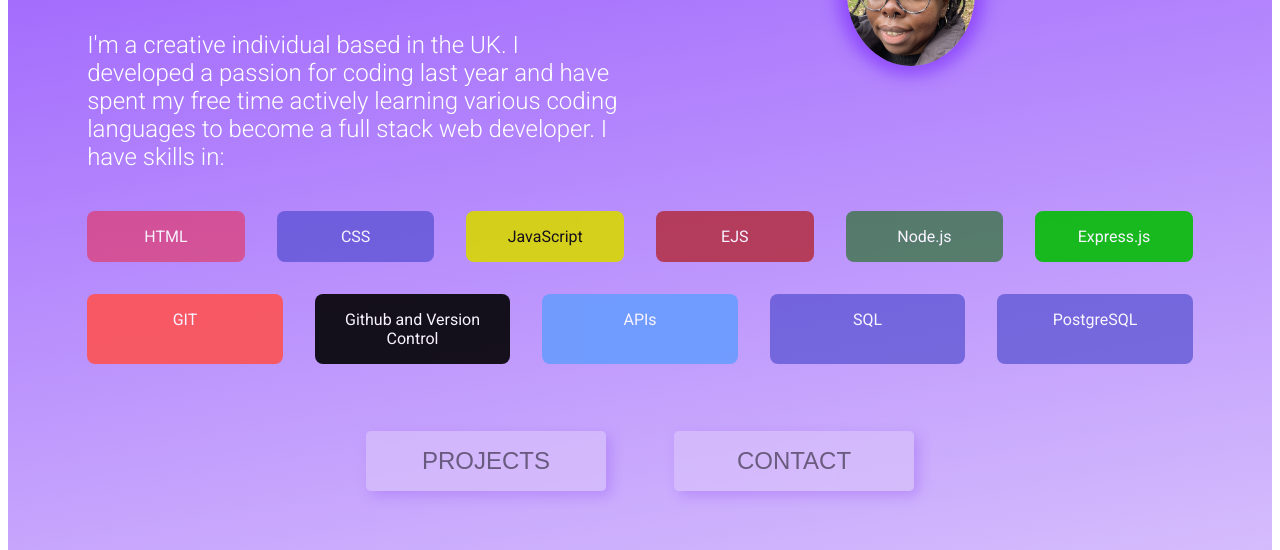
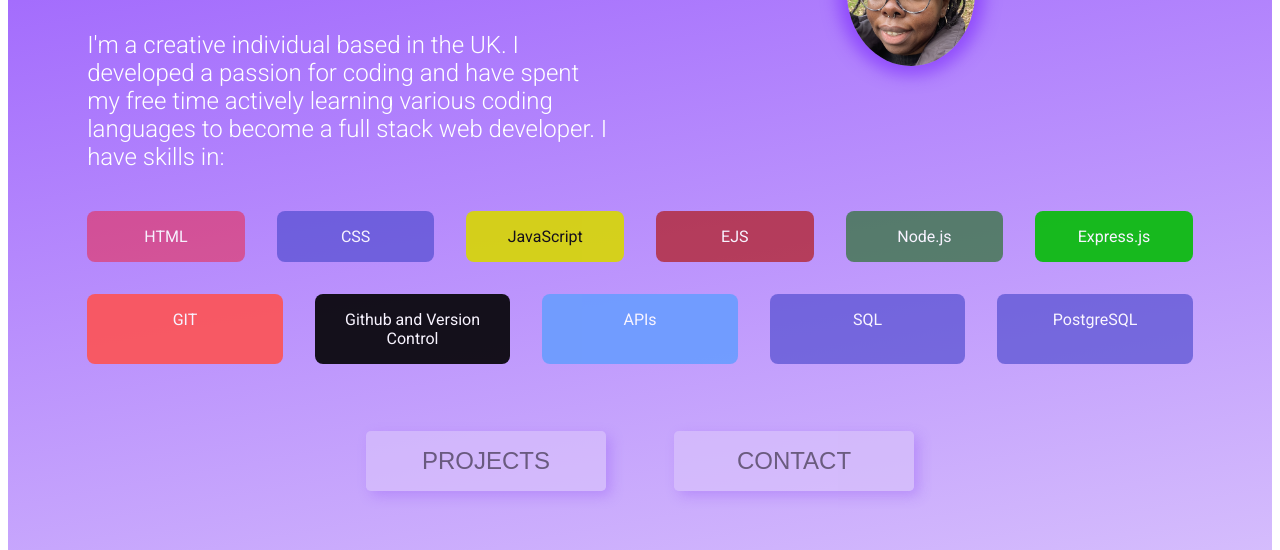
Before and after one commit to mapopo2/portfolio, a plain HTML site: page index.html in a window 1280 px wide. Shown: the part 250-800 px from the top of the page. Drawn offline with Linux system fonts and the light colour scheme.

Commit message:
edited bio

```diff
--- a/index.html
+++ b/index.html
@@ -41,7 +41,7 @@
 
                       <p class="heading-text hide">
                           I'm a creative individual based in the UK. I developed a passion for coding
-                           last year and have spent my free time actively learning various coding languages
+                           and have spent my free time actively learning various coding languages
                            to become a full stack web developer. I have skills in:
                       </p>
                   </div>
```
